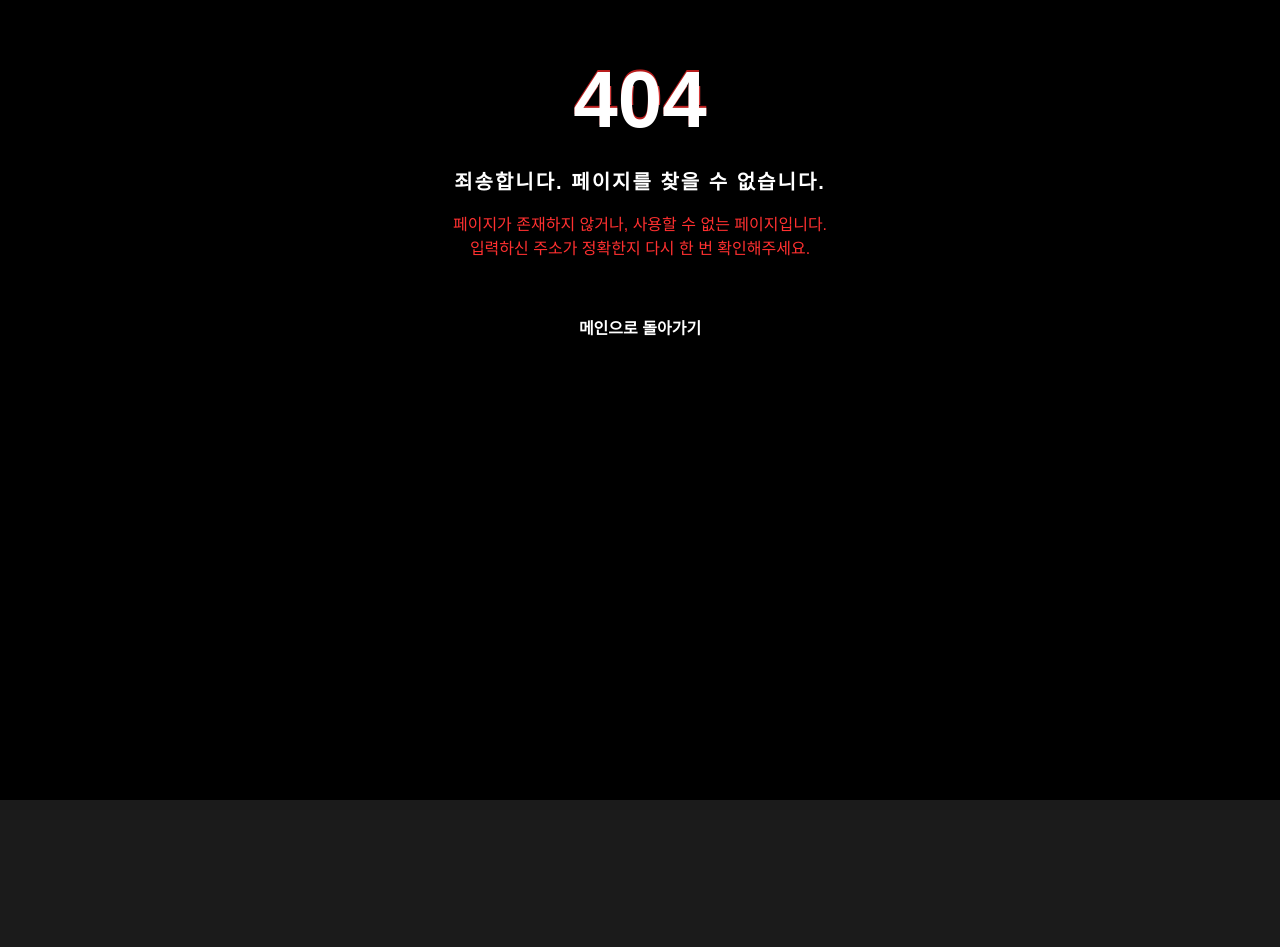
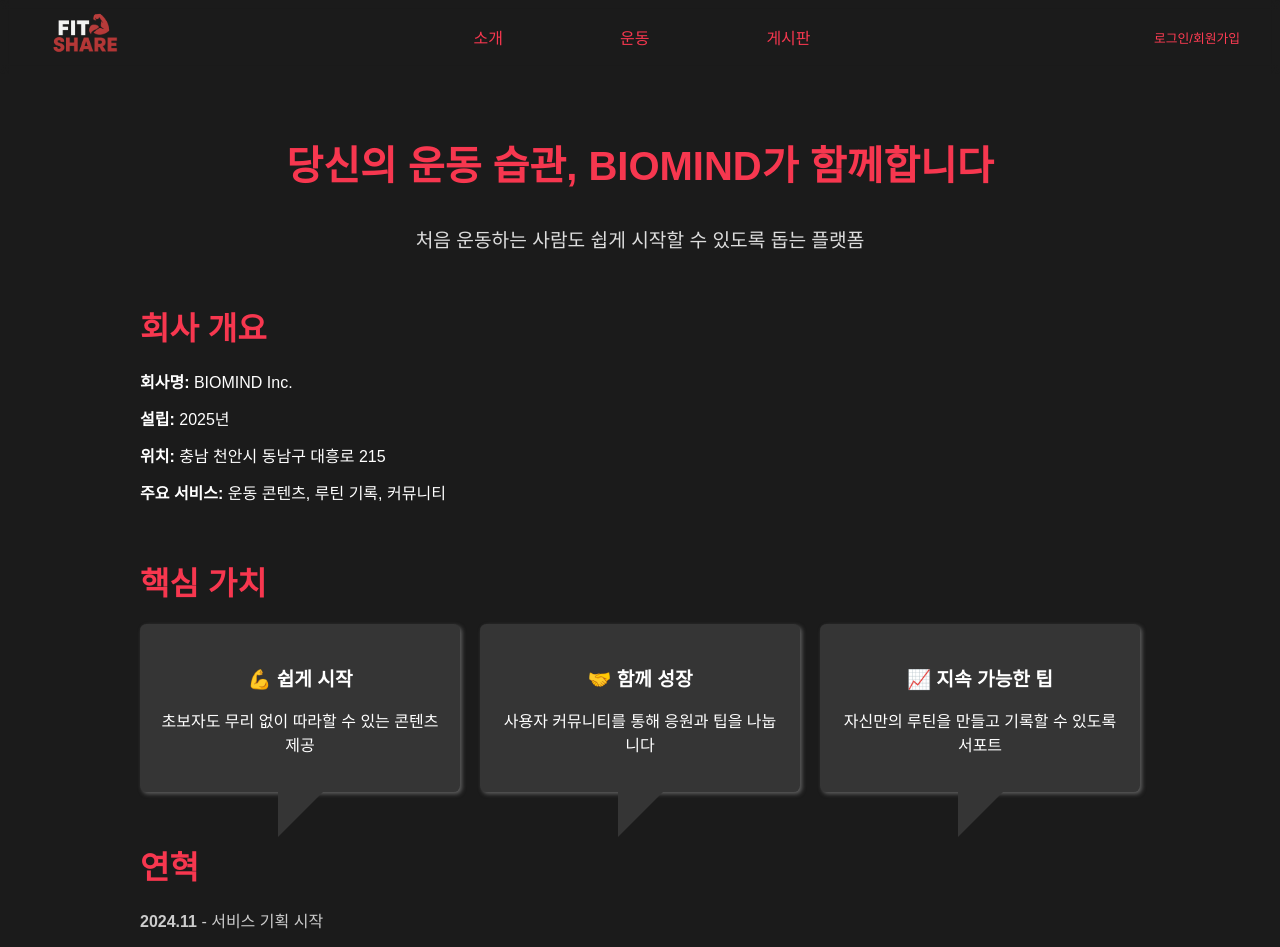
Before and after one commit to kang162002/fitshare, a React (Create React App) app: page /Aboutcompany in a window 1280 px wide. Shown: the top 947 px of the page. Before the commit the page ends 800 px from the top, so only its background shows below. Built offline with nearby package versions, Linux system fonts and the light colour scheme.

Commit message:
회사소개/다이어그램/CSS수정/

```diff
--- a/src/App.js
+++ b/src/App.js
@@ -7,6 +7,7 @@
 import { useState } from "react";
 import { BrowserRouter } from "react-router";
 import MainSearch from "./mainScreen/MainSearch";
+import AboutCompany from "./fitshareAbout/AboutCompany";
 
 function App() {
   const [isSplashVisible, setIsSplashVisible] = useState(true);
@@ -15,6 +16,7 @@
 
     <Fitshare/>
     // <MainSearch/>
+
 
   )
 
--- /dev/null
+++ b/src/fitshareAbout/AboutCompany.css
@@ -0,0 +1,145 @@
+/* AboutCompany.css */
+.about-container {
+    max-width: 1000px;
+    margin: 60px auto;
+    padding: 0 20px;
+    font-family: "Pretendard", sans-serif;
+    color: #fff;
+}
+
+.about-hero {
+    text-align: center;
+    margin-bottom: 50px;
+}
+
+.about-hero h1 {
+    font-size: 2.5rem;
+    color: #f7374f;
+}
+
+.about-hero p {
+    font-size: 1.2rem;
+    margin-top: 12px;
+    color: #ddd;
+}
+
+.about-section {
+    margin-bottom: 50px;
+}
+
+.about-section h2 {
+    font-size: 2rem;
+    color: #f7374f;
+    margin-bottom: 20px;
+}
+
+.about-section ul {
+    list-style: none;
+    padding: 0;
+    line-height: 1.8;
+}
+
+.about-section ul li {
+    font-size: 1rem;
+    margin-bottom: 8px;
+}
+
+.about-values {
+    display: flex;
+    flex-wrap: wrap;
+    gap: 20px;
+}
+
+.value-box {
+    position: relative;
+    flex: 1 1 250px;
+    background-color: #353535;
+    padding: 20px;
+    border-radius: .4em;
+    text-align: center;
+    box-shadow:2px 2px 4px rgba(139, 139, 139, 0.603);
+    /* border: 1px solid #444; */
+}
+
+.value-box::after {
+    content: '';
+	position: absolute;
+	bottom: 0;
+	left: 50%;
+	width: 0;
+	height: 0;
+	border: 45px solid transparent;
+	border-top-color: #353535;
+	border-bottom: 0;
+	border-left: 0;
+	margin-left: -22.5px;
+	margin-bottom: -45px;
+
+}
+
+.value-box h3 {
+    font-size: 1.2rem;
+    margin-bottom: 10px;
+}
+
+.about-timeline li {
+    margin-bottom: 10px;
+    color: #ccc;
+}
+
+.team-section {
+  display: flex;
+  gap: 20px;
+  flex-wrap: wrap;
+  justify-content: center;
+  margin-top: 20px;
+}
+
+.team-card {
+  width: 180px;
+  text-align: center;
+  background-color: rgba(255, 255, 255, 0.05);
+  padding: 15px;
+  border-radius: 10px;
+  border: 1px solid #444;
+}
+
+.team-card img {
+  width: 100%;
+  height: 180px;
+  object-fit: cover;
+  border-radius: 8px;
+  margin-bottom: 10px;
+}
+
+.team-card h4 {
+  margin: 0;
+  color: #fff;
+}
+
+.team-card p {
+  color: #bbb;
+  font-size: 0.9rem;
+}
+
+.youtube-wrapper {
+  max-width: 800px;
+  margin: 0 auto;
+}
+
+.vision-diagram {
+  text-align: center;
+  margin-top: 20px;
+}
+
+.vision-diagram img {
+  max-width: 600px;
+  width: 100%;
+  margin-bottom: 20px;
+}
+
+.vision-diagram p {
+  font-size: 1.1rem;
+  color: #ccc;
+  line-height: 1.6;
+}
--- /dev/null
+++ b/src/fitshareAbout/AboutCompany.js
@@ -0,0 +1,141 @@
+// src/pages/AboutCompany.js
+import React from "react";
+import "./AboutCompany.css";
+
+function AboutCompany() {
+  return (
+    <div className="about-container">
+      <section className="about-hero">
+        <h1>당신의 운동 습관, BIOMIND가 함께합니다</h1>
+        <p>처음 운동하는 사람도 쉽게 시작할 수 있도록 돕는 플랫폼</p>
+      </section>
+
+      <section className="about-section">
+        <h2>회사 개요</h2>
+        <ul>
+          <li>
+            <strong>회사명:</strong> BIOMIND Inc.
+          </li>
+          <li>
+            <strong>설립:</strong> 2025년
+          </li>
+          <li>
+            <strong>위치:</strong> 충남 천안시 동남구 대흥로 215
+          </li>
+          <li>
+            <strong>주요 서비스:</strong> 운동 콘텐츠, 루틴 기록, 커뮤니티
+          </li>
+        </ul>
+      </section>
+
+      <section className="about-section">
+        <h2>핵심 가치</h2>
+        <div className="about-values">
+          <div className="value-box">
+            <h3>💪 쉽게 시작</h3>
+            <p>초보자도 무리 없이 따라할 수 있는 콘텐츠 제공</p>
+          </div>
+          <div className="value-box">
+            <h3>🤝 함께 성장</h3>
+            <p>사용자 커뮤니티를 통해 응원과 팁을 나눕니다</p>
+          </div>
+          <div className="value-box">
+            <h3>📈 지속 가능한 팁</h3>
+            <p>자신만의 루틴을 만들고 기록할 수 있도록 서포트</p>
+          </div>
+        </div>
+      </section>
+
+      <section className="about-section">
+        <h2>연혁</h2>
+        <ul className="about-timeline">
+          <li>
+            <strong>2024.11</strong> - 서비스 기획 시작
+          </li>
+          <li>
+            <strong>2025.01</strong> - 프로토타입 완성
+          </li>
+          <li>
+            <strong>2025.05</strong> - 공식 서비스 런칭
+          </li>
+        </ul>
+      </section>
+
+      {/* 💡 팀원 소개 */}
+      <section className="about-section">
+        <h2>우리 팀</h2>
+        <div className="team-section">
+          {[
+            { name: "김바이오", role: "대표 / PM", image: "/images/team1.jpg" },
+            {
+              name: "이프론트",
+              role: "프론트엔드 개발자",
+              image: "/images/team2.jpg",
+            },
+            {
+              name: "박백엔드",
+              role: "백엔드 개발자",
+              image: "/images/team3.jpg",
+            },
+            {
+              name: "최디자인",
+              role: "UX/UI 디자이너",
+              image: "/images/team4.jpg",
+            },
+          ].map((member) => (
+            <div className="team-card" key={member.name}>
+              <img src={member.image} alt={member.name} />
+              <h4>{member.name}</h4>
+              <p>{member.role}</p>
+            </div>
+          ))}
+        </div>
+      </section>
+
+      {/* 🎬 유튜브 영상 삽입 */}
+      <section className="about-section">
+        <h2>서비스 소개 영상</h2>
+        <div className="youtube-wrapper">
+          <iframe
+            width="100%"
+            height="400"
+            src="https://www.youtube.com/embed/dQw4w9WgXcQ"
+            title="BIOMIND 소개 영상"
+            frameBorder="0"
+            allowFullScreen
+          />
+        </div>
+      </section>
+
+      {/* 🎯 비전 다이어그램 (SVG or 일러스트) */}
+      <section className="about-section">
+        <h2>BIOMIND의 비전</h2>
+        <div className="vision-diagram">
+          <img
+            src="/images/mainImage/Aboutdiagram.png"
+            alt="BIOMIND 비전 다이어그램"
+          />
+          <p>
+            운동을 일상으로, 기술로 더 건강하게. <br />
+            BIOMIND는 생활 속 운동 문화를 만들어 갑니다.
+          </p>
+        </div>
+      </section>
+
+      <section className="about-section">
+        <h2>연락처</h2>
+        <p>
+          <strong>이메일:</strong> info@biomind.kr
+        </p>
+        <p>
+          <strong>인스타그램:</strong> @biomind
+        </p>
+        <p>
+          <strong>YouTube:</strong> youtube.com/biomind
+        </p>
+      </section>
+    </div>
+  );
+}
+
+export default AboutCompany;
--- a/src/mainScreen/Fitshare.js
+++ b/src/mainScreen/Fitshare.js
@@ -17,6 +17,7 @@
 import { Link } from "react-router";
 import MainSearch from "./MainSearch";
 import Customer from "./Customer";
+import AboutCompany from "../fitshareAbout/AboutCompany";
 
 function Fitshare() {
   let navigate = useNavigate();
@@ -100,13 +101,14 @@
         <Route path="/Board_all" element={<Board_all />}></Route>
         <Route path="/search" element={<MainSearch />} />
         <Route path="/Customer" element={<Customer />} />
+        <Route path="/Aboutcompany" element={<AboutCompany/>}/>
         <Route path="*" element={<ErrorPage />}></Route>
       </Routes>
       {isLayoutVisible && (
         <footer className="footer">
           <div className="footer-top">
             <div className="footer-links">
-              <a href="/about">회사소개</a>
+              <Link to="/AboutCompany">회사소개</Link>
               <a href="/files/Term_of_use.html" target="_blank">
                 이용약관
               </a>
--- a/src/mainScreen/MainScreen.css
+++ b/src/mainScreen/MainScreen.css
@@ -414,41 +414,7 @@
 }
 
 
-/* 애니메이션 정의 */
-@keyframes pageFlip {
-  from {
-    opacity: 0;
-  }
 
-  to {
-    opacity: 1;
-  }
-}
-
-@keyframes splashTextIn {
-  0% {
-    opacity: 0;
-    transform: scale(0.8);
-  }
-
-  100% {
-    opacity: 1;
-    transform: scale(1);
-  }
-}
-
-@keyframes dotFlashing {
-
-  0%,
-
-  100% {
-    opacity: 0.5;
-  }
-
-  50% {
-    opacity: 1;
-  }
-}
 
 
 /* mainScreen-introduction */
@@ -644,45 +610,8 @@
 
 
 
-/* 애니메이션 정의 */
-@keyframes pageFlip {
-  0% {
-    opacity: 0;
-  }
 
-  3% {
-    opacity: 0;
-  }
 
-  100% {
-    opacity: 1;
-  }
-}
-
-@keyframes splashTextIn {
-  0% {
-    opacity: 0;
-    transform: scale(0.8);
-  }
-
-  100% {
-    opacity: 1;
-    transform: scale(1);
-  }
-}
-
-@keyframes dotFlashing {
-
-  0%,
-
-  100% {
-    opacity: 0.5;
-  }
-
-  50% {
-    opacity: 1;
-  }
-}
 
 
 /* mainScreen-introduction */
@@ -883,47 +812,6 @@
   bottom: 0;
 }
 
-/* 애니메이션 정의 */
-@keyframes pageFlip {
-  0% {
-    opacity: 0;
-  }
-
-  3% {
-    opacity: 0;
-  }
-
-  100% {
-    opacity: 1;
-  }
-}
-
-@keyframes splashTextIn {
-  0% {
-    opacity: 0;
-    transform: scale(0.8);
-  }
-
-  100% {
-    opacity: 1;
-    transform: scale(1);
-  }
-
-}
-
-@keyframes dotFlashing {
-
-  0%,
-  100% {
-    opacity: 0.2;
-  }
-
-  50% {
-    opacity: 1;
-  }
-}
-
-
 .mainScreen-intro-body,
 .mainScreen-intro,
 .mainScreen-intron-section,
@@ -951,3 +839,20 @@
   margin: 0 auto;
   text-align: center;
 }
+
+
+/* 애니메이션  */
+@keyframes pageFlip {
+  0%, 3% { opacity: 0; }
+  100% { opacity: 1; }
+}
+
+@keyframes splashTextIn {
+  0% { opacity: 0; transform: scale(0.8); }
+  100% { opacity: 1; transform: scale(1); }
+}
+
+/* @keyframes dotFlashing {
+  0%, 100% { opacity: 0.2; }
+  50% { opacity: 1; }
+} */
```
Also changed, not shown: public/images/mainImage/Aboutdiagram.png (added).
